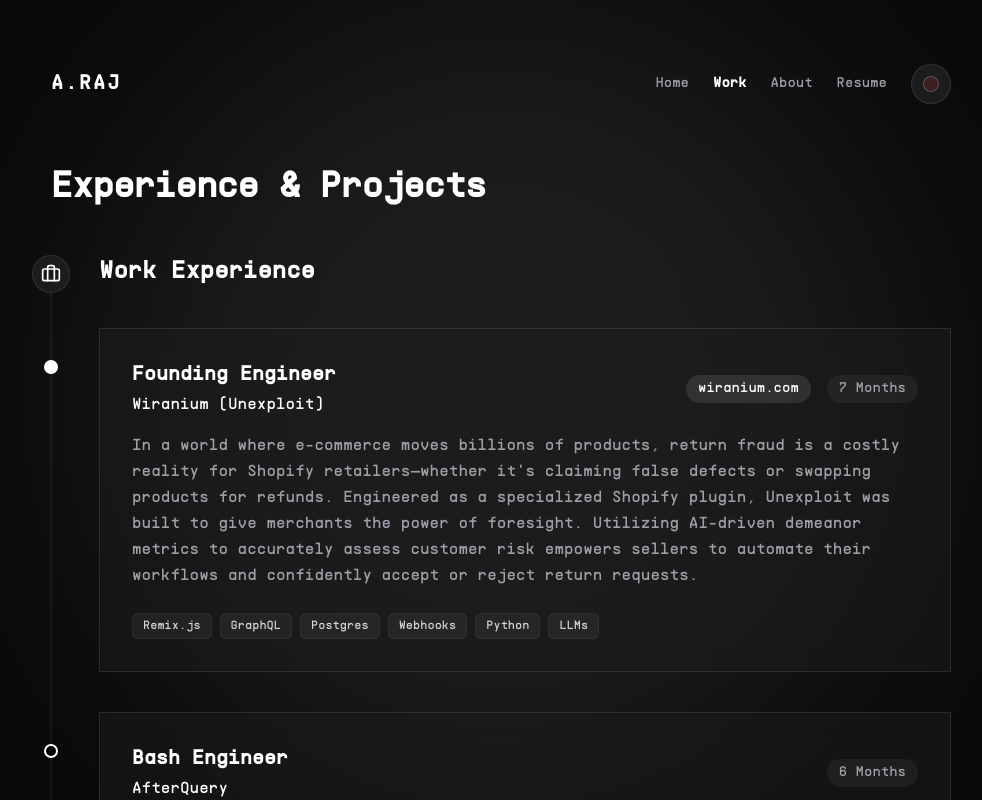
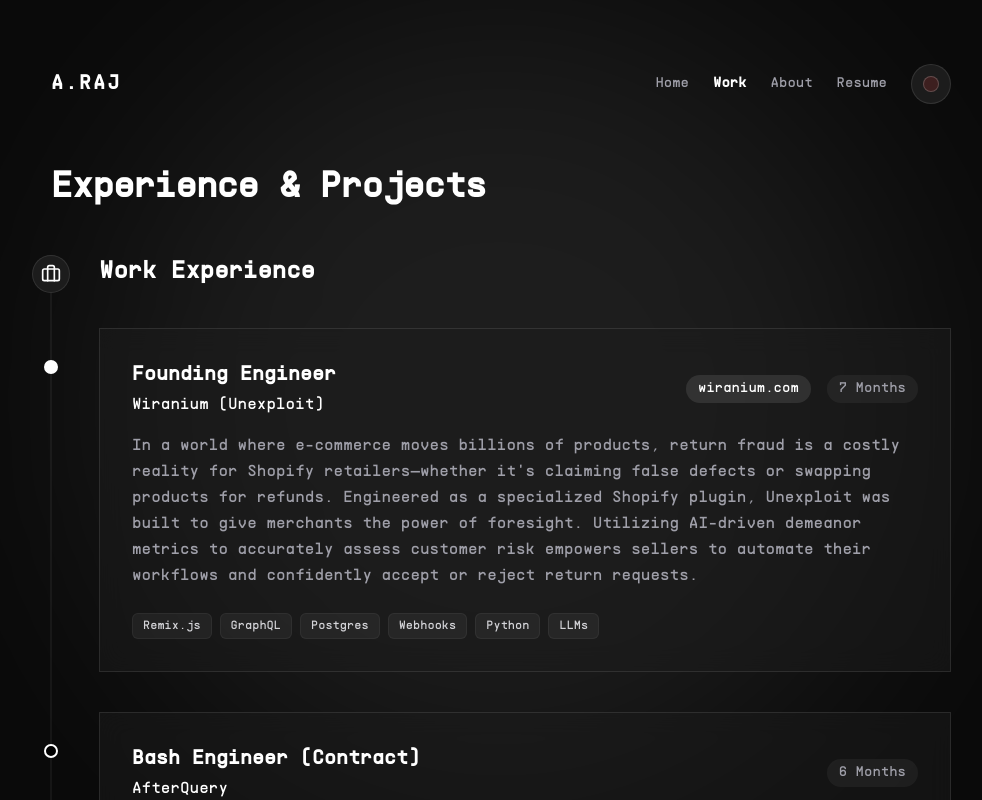
Before and after one commit to abhishek-Rj/abhishek-Rj, a React (Vite) app: page /work in a window 1280 px wide. Shown: the top 800 px of the page, without its empty margins (139-1121 px from the left). Built offline with nearby package versions, Linux system fonts and the light colour scheme.

Commit message:
experience update

```diff
--- a/src/pages/Work.tsx
+++ b/src/pages/Work.tsx
@@ -13,7 +13,7 @@ const experiences = [
         stack: ["Remix.js", "GraphQL", "Postgres", "Webhooks", "Python", "LLMs"],
     },
     {
-        title: "Bash Engineer",
+        title: "Bash Engineer (Contract)",
         company: "AfterQuery",
         time: "6 Months",
         icon: <TerminalSquare className="w-5 h-5" />,
```
